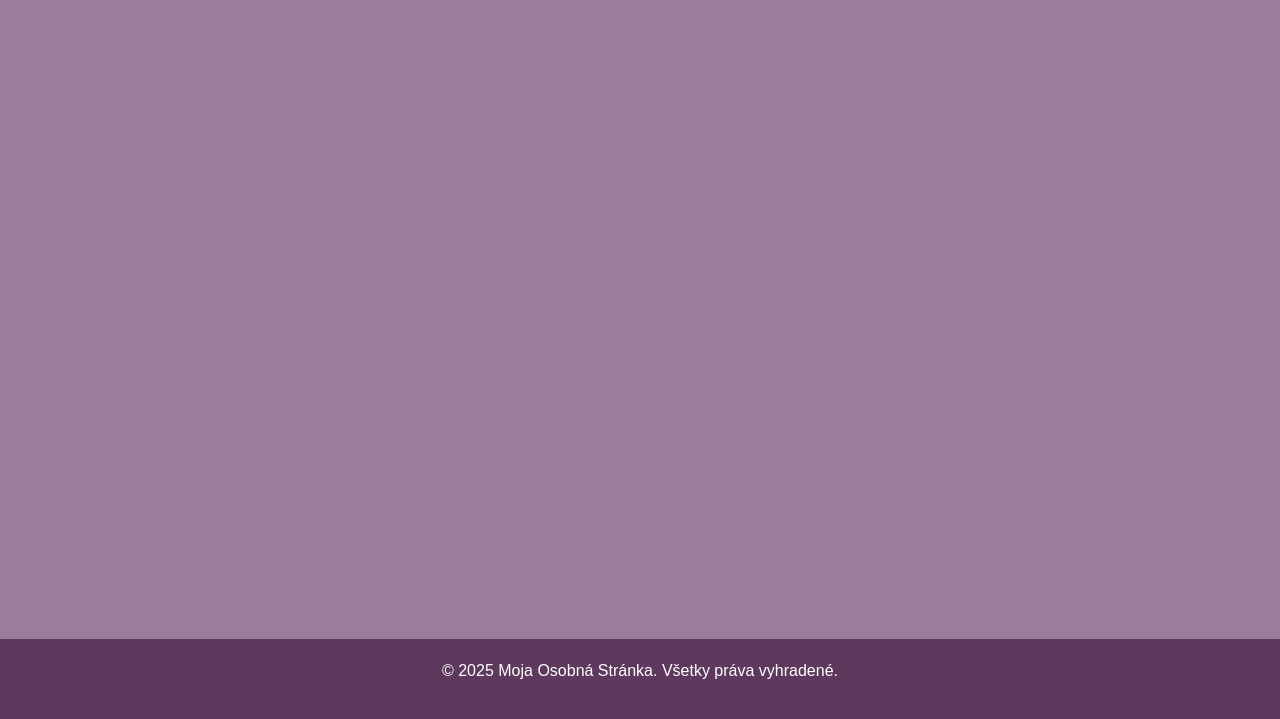
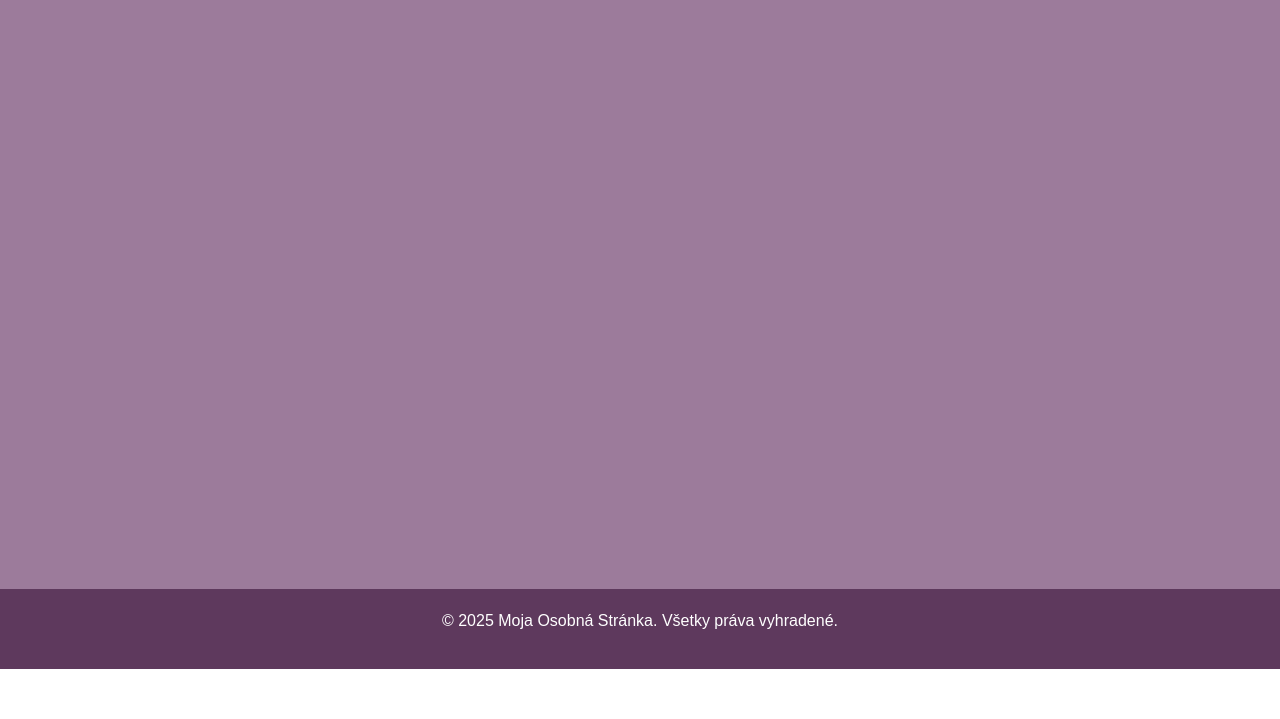
Before and after one commit to michaelagh/potential-potato, a plain HTML site: page index.html in a window 1280 px wide. Shown: the part 301-1020 px from the top of the page. After the commit the page ends 970 px from the top, so only its background shows below. Drawn offline with nearby package versions, Linux system fonts and the light colour scheme.

Commit message:
Update index.html

```diff
--- a/index.html
+++ b/index.html
@@ -6,7 +6,7 @@
     <title>Moja Osobná Stránka</title>
     <link href="https://cdn.jsdelivr.net/npm/bootstrap@5.3.0-alpha1/dist/css/bootstrap.min.css" rel="stylesheet">
     <style>
-        body {margin-top: 50px;font-family: Arial, sans-serif;}
+        body {font-family: Arial, sans-serif;}
 
         .navbar {background-color: #5e395d;padding: 20px;}
 
```
